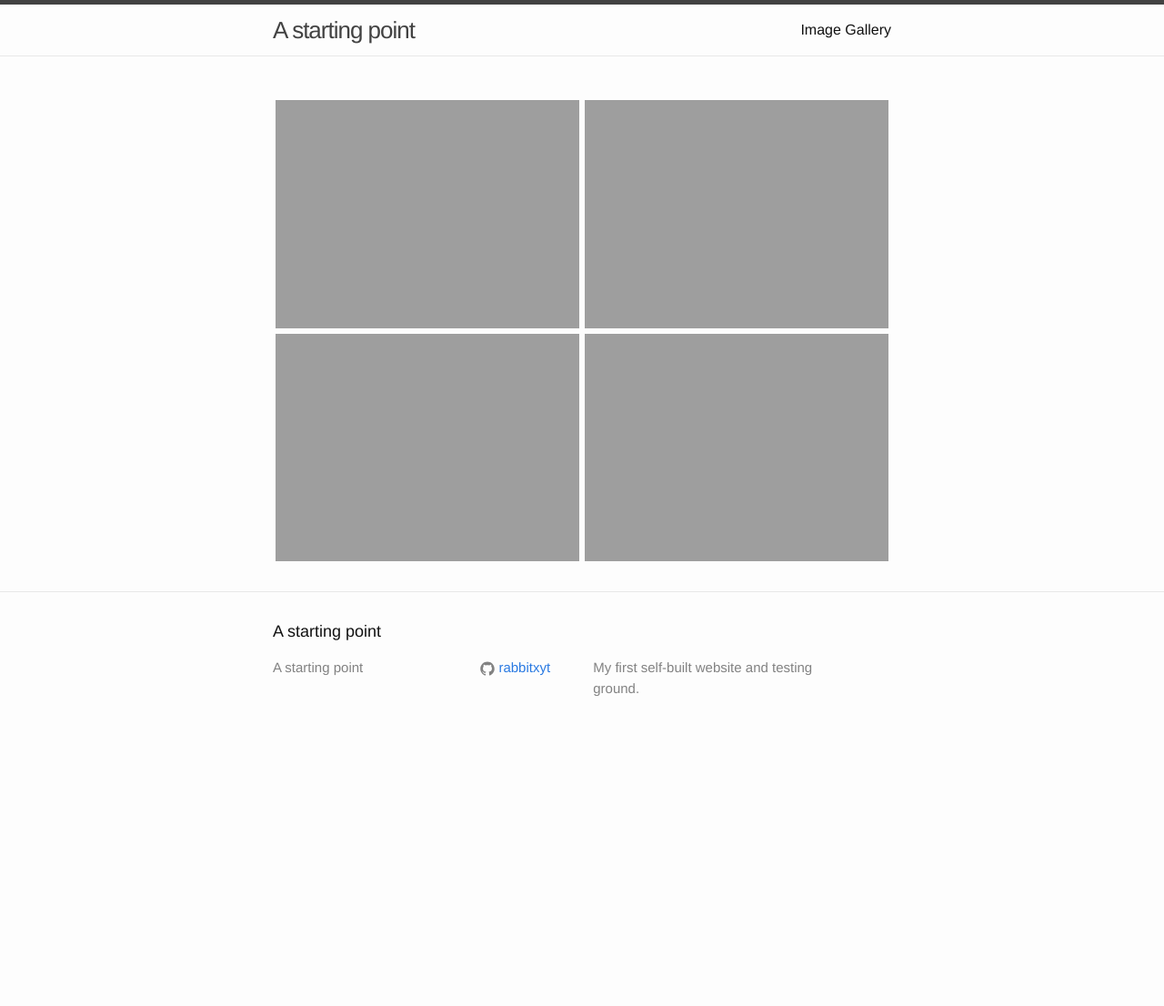
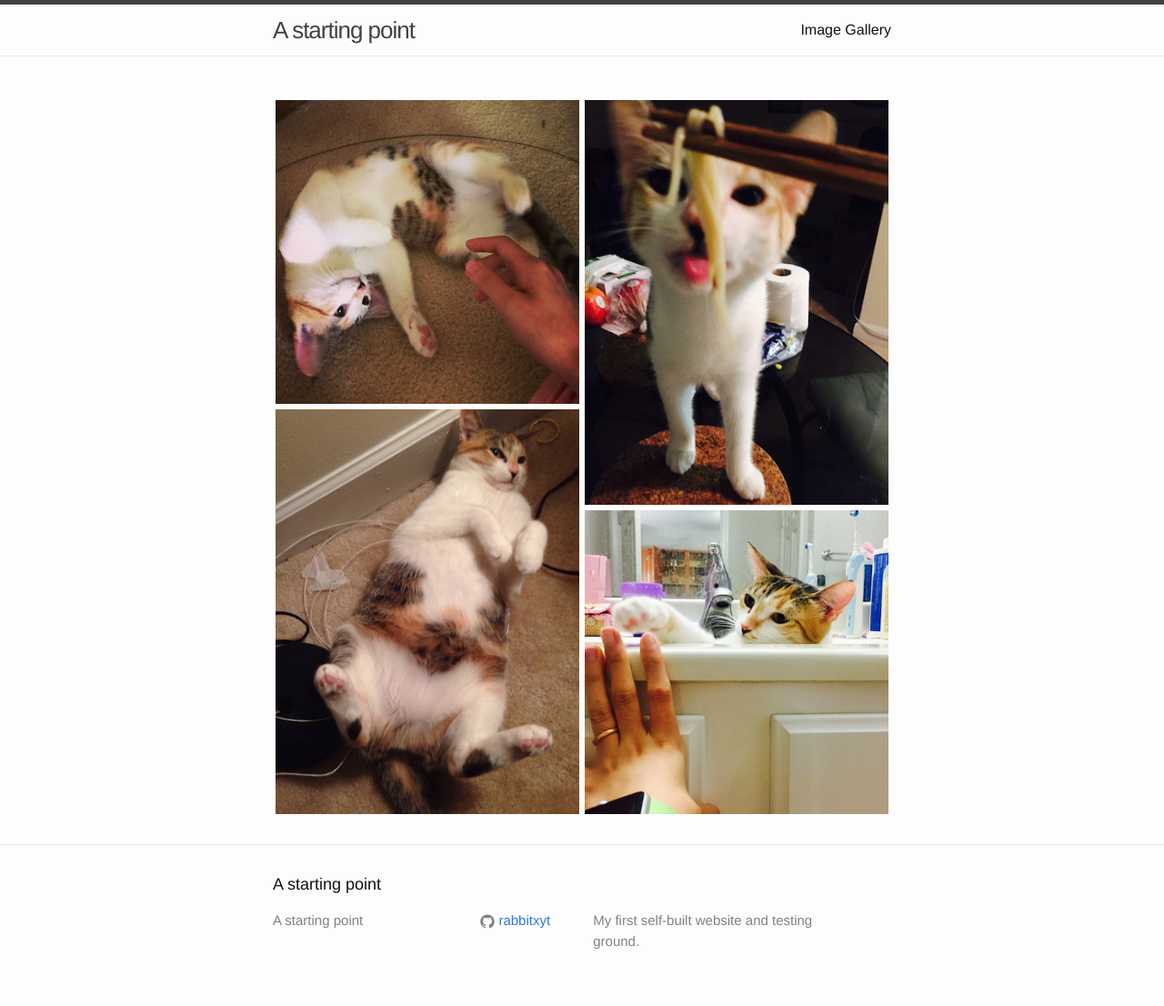
Before and after one commit to rabbitxyt/basic-site, a Jekyll site: the page built from image-gallery/cat.md, in a window 1280 px wide. Shown: the whole page at 91% size. Built offline with Jekyll 4.4.1, drawn with Linux system fonts in a browser that asks for light colours; comment, search, counter and statistics services are not loaded; before the commit the page ends 900 px from its top, so only the background shows below that.

Commit message:
Modify Image Size
Add smaller thumbnail

```diff
--- a/_data/galleries/cat.yml
+++ b/_data/galleries/cat.yml
@@ -1,26 +1,26 @@
 picture_path: cat
 pictures:
+- filename: cat04
+  original: cat04-1814x1814.jpg
+  sizes:
+  - cat04-1451x1451.jpg
+  - cat04-480x480.jpg
+  thumbnail: cat04-480x480.jpg
+- filename: cat05
+  original: cat05-2448x3264.jpg
+  sizes:
+  - cat05-1958x2611.jpg
+  - cat05-360x480.jpg
+  thumbnail: cat05-360x480.jpg
 - filename: cat07
   original: cat07-2448x3264.jpg
   sizes:
-  - cat07-979x1306.jpg
   - cat07-1958x2611.jpg
-  thumbnail: cat07-1958x2611.jpg
-- filename: cat04
-  original: cat04-1814x1814.jpg
-  sizes:
-  - cat04-726x726.jpg
-  - cat04-1451x1451.jpg
-  thumbnail: cat04-1451x1451.jpg
-- filename: cat05
-  original: cat05-2448x3264.jpg
-  sizes:
-  - cat05-979x1306.jpg
-  - cat05-1958x2611.jpg
-  thumbnail: cat05-1958x2611.jpg
+  - cat07-360x480.jpg
+  thumbnail: cat07-360x480.jpg
 - filename: cat08
   original: cat08-2218x2218.jpg
   sizes:
-  - cat08-887x887.jpg
   - cat08-1774x1774.jpg
-  thumbnail: cat08-1774x1774.jpg
+  - cat08-480x480.jpg
+  thumbnail: cat08-480x480.jpg
--- a/_data/galleries/overview.yml
+++ b/_data/galleries/overview.yml
@@ -5,9 +5,9 @@
   filename: cat10
   original: cat10-1274x1273.jpg
   sizes:
-  - cat10-510x509.jpg
   - cat10-1019x1018.jpg
-  thumbnail: cat10-1019x1018.jpg
+  - cat10-480x480.jpg
+  thumbnail: cat10-480x480.jpg
 -
  title: 小动物
  directory: child
```
Also changed, not shown: assets/image-gallery/cat/cat01-384x512.jpg (deleted), assets/image-gallery/cat/cat01-768x1024.jpg (deleted), assets/image-gallery/cat/cat01-960x1280.jpg (deleted), assets/image-gallery/cat/cat04-480x480.jpg (added), assets/image-gallery/cat/cat04-726x726.jpg (deleted), assets/image-gallery/cat/cat05-360x480.jpg (added), assets/image-gallery/cat/cat05-979x1306.jpg (deleted), assets/image-gallery/cat/cat07-360x480.jpg (added), assets/image-gallery/cat/cat07-979x1306.jpg (deleted), assets/image-gallery/cat/cat08-480x480.jpg (added), assets/image-gallery/cat/cat08-887x887.jpg (deleted), assets/image-gallery/cat/cat10-480x480.jpg (added), assets/image-gallery/cat/cat10-510x509.jpg (deleted), 1 other file.
